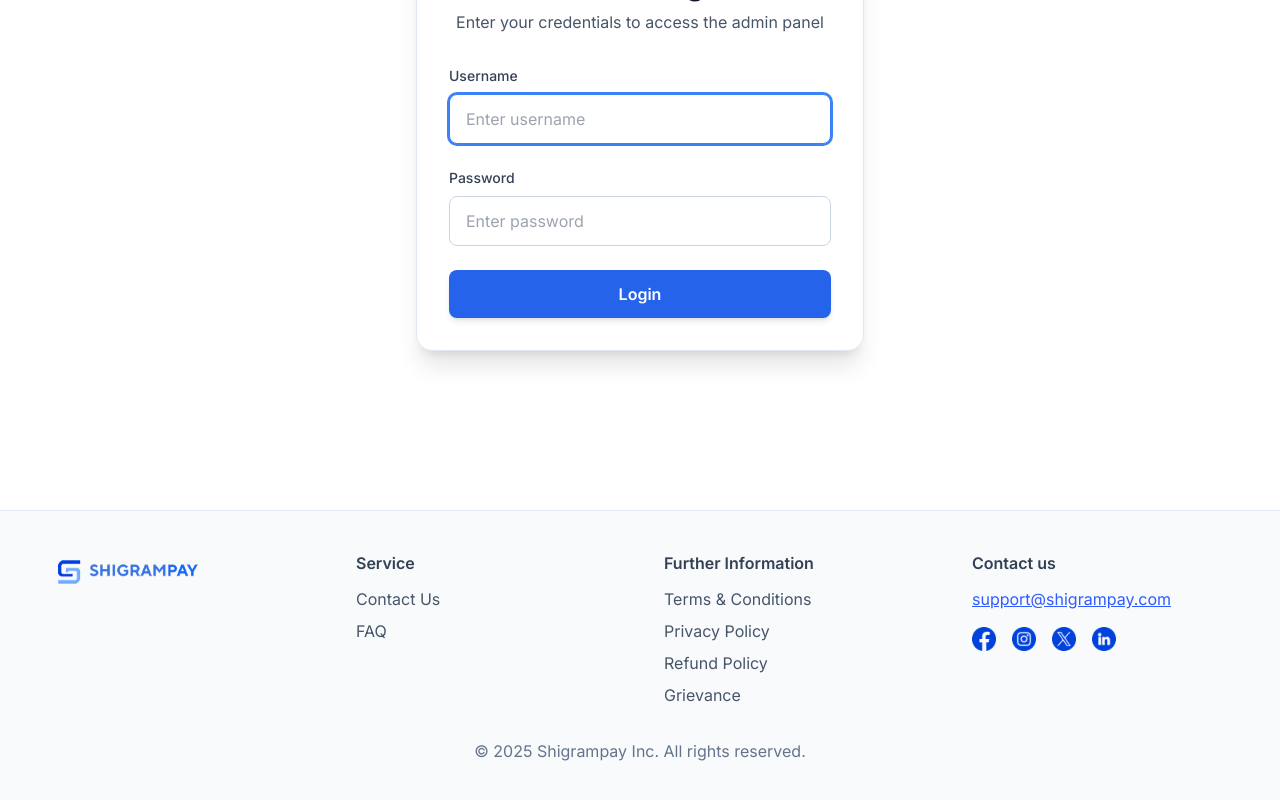
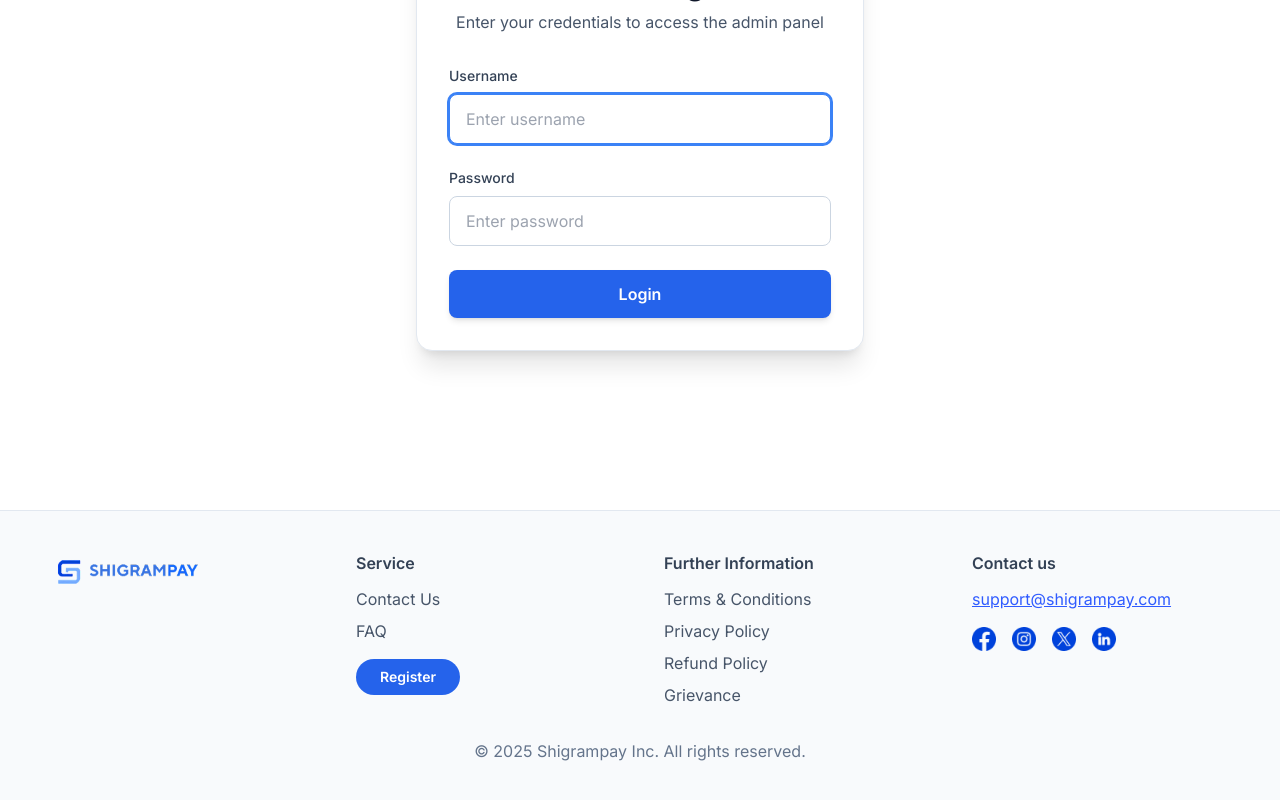
Before and after one commit to niks2411/payment, a React (Vite) app: page /admin in a window 1280 px wide. Shown: the part 290-1090 px from the top of the page. Built offline with nearby package versions, Linux system fonts and the light colour scheme.

Commit message:
register

```diff
--- a/src/components/Footer.jsx
+++ b/src/components/Footer.jsx
@@ -42,6 +42,12 @@ export default function Footer() {
               <li><Link to="/contact" className="hover:text-primary-600">Contact Us</Link></li>
               <li><a href="/#faq" onClick={handleFAQClick} className="hover:text-primary-600">FAQ</a></li>
             </ul>
+            <Link
+              to="/register"
+              className="mt-4 inline-block px-6 py-2 bg-blue-600 text-white rounded-full font-semibold hover:bg-blue-700 transition text-sm"
+            >
+              Register
+            </Link>
           </div>
 
           {/* Further Information */}
```
